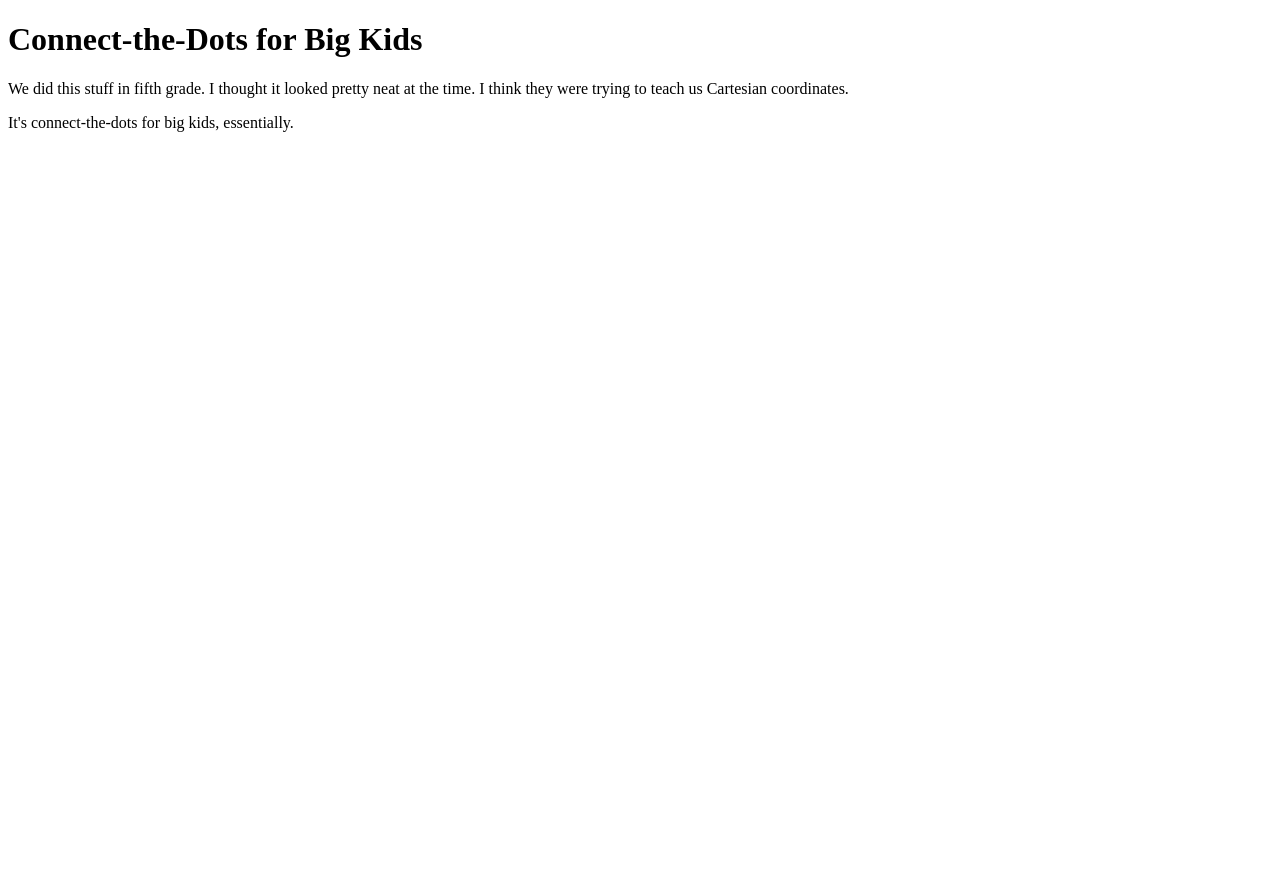
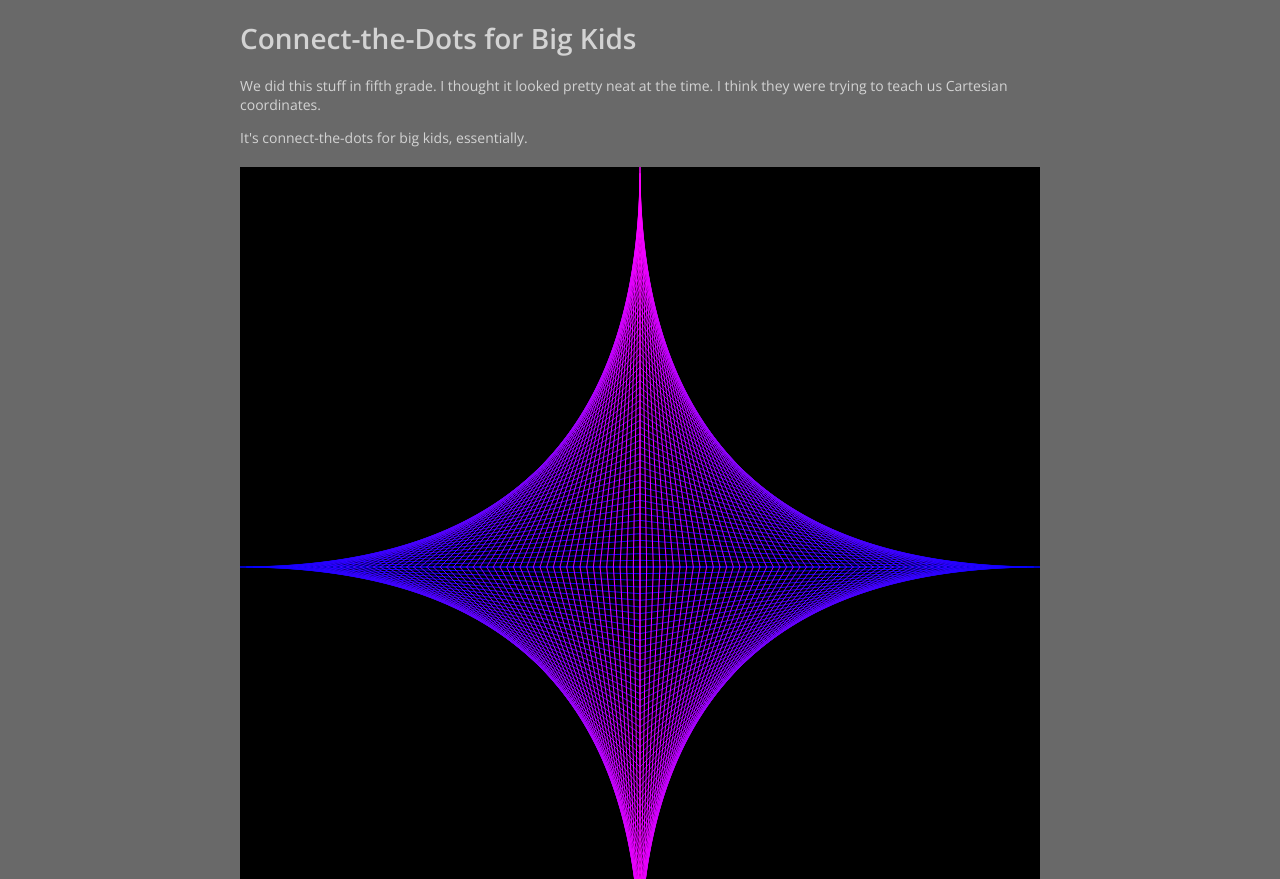
Before and after one commit to facepalmolive/pretty_things, a plain HTML site: page hyperbola/index.html in a window 1280 px wide. Shown: the top 879 px of the page. Before the commit the page ends 800 px from the top, so only its background shows below. Drawn offline with nearby package versions, Linux system fonts and the light colour scheme.

Commit message:
previous commit broke css reference

```diff
--- a/hyperbola/index.html
+++ b/hyperbola/index.html
@@ -5,7 +5,7 @@
 
     <link href='http://fonts.googleapis.com/css?family=Open+Sans:300,600' rel='stylesheet'
     type='text/css'>
-    <link rel="stylesheet" href="../lib/css/pretty_things/common.css" />
+    <link rel="stylesheet" href="../lib/css/common.css" />
 
     <script src="../lib/js/three.min.js"></script>
     <script src="http://ajax.googleapis.com/ajax/libs/jquery/1.10.2/jquery.min.js"></script>
```
